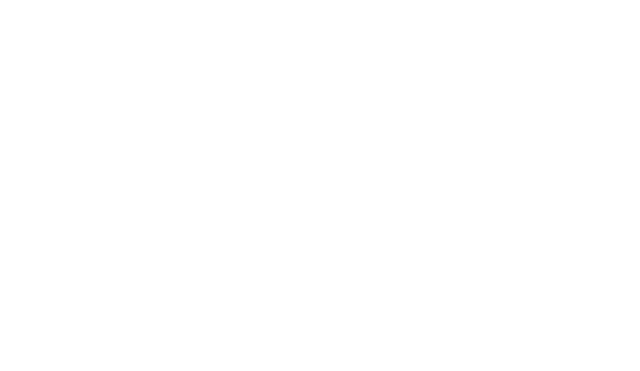
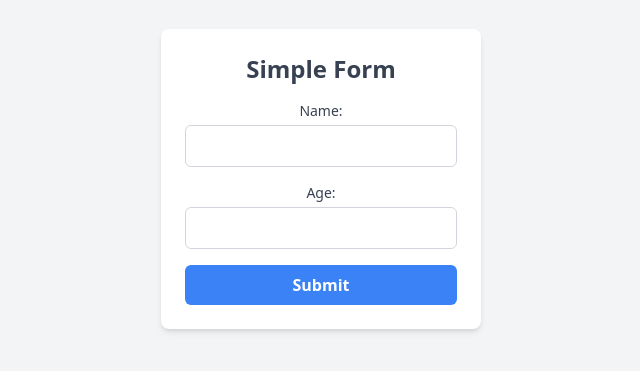
Before and after one commit to im-divxnshh/HostelMgmt, a React (Create React App) app: page /hello in a window 1280 px wide. Before the commit this address had no page. Shown: the part 221-592 px from the top of the page, without its empty margins (319-959 px from the left). Built offline with nearby package versions, Linux system fonts and the light colour scheme.

Commit message:
completed

```diff
--- a/src/App.js
+++ b/src/App.js
@@ -5,6 +5,8 @@ import UserPage from "./pages/user/userPage";
 import TestFile from './components/userComps/test';
 import AdminDashboard from './pages/admin/adminPage';
 import AddStudent from './components/adminComps/addStudent';
+
+import Test from './test';
 function App() {
   return (
     <Router> {/* Wrap your app in BrowserRouter */}
@@ -17,6 +19,9 @@ function App() {
           <Route path= "/admin-dashboard" element={<AdminDashboard/>} />
           <Route path= "/add-student" element={<AddStudent/>} />
 
+          <Route path= "/hello" element={<Test/>} />
+
+
 
         </Routes>
       </div>
--- a/src/pages/user/Hostel Rules.jsx
+++ b/src/pages/user/Hostel Rules.jsx
@@ -1,34 +1,65 @@
-import React, { useState } from 'react';
+import React, { useState } from "react";
+import { firestore } from "../../utils/firebaseConfig"; // Adjust path as needed
+import { collection, addDoc, getDocs, deleteDoc, doc } from "firebase/firestore";
 
 const HostelRules = () => {
-  // State to manage the list of rules
-  const [rules, setRules] = useState([
-    "Lights out by 10:30 PM.",
-    "Visitors are allowed only during designated visiting hours.",
-    "Maintain cleanliness in the rooms and common areas.",
-    "Strictly no smoking or alcohol consumption on hostel premises.",
-    "Always carry your hostel ID card.",
-  ]);
+  const [rules, setRules] = useState([]);
+  const [newRule, setNewRule] = useState("");
+  const [loading, setLoading] = useState(false);
 
-  const [newRule, setNewRule] = useState('');
+  // Fetch existing rules from Firestore
+  const fetchRules = async () => {
+    try {
+      setLoading(true);
+      const rulesCollection = collection(firestore, "hostelRules");
+      const querySnapshot = await getDocs(rulesCollection);
+      const fetchedRules = querySnapshot.docs.map((doc) => ({
+        id: doc.id,
+        rule: doc.data().rule,
+      }));
+      setRules(fetchedRules);
+    } catch (error) {
+      console.error("Error fetching rules:", error);
+    } finally {
+      setLoading(false);
+    }
+  };
 
-  // Function to handle adding a new rule
-  const addRule = () => {
-    if (newRule.trim() === '') {
-      alert('Rule cannot be empty!');
+  // Add a new rule to Firestore
+  const addRule = async () => {
+    if (newRule.trim() === "") {
+      alert("Rule cannot be empty!");
       return;
     }
-    setRules([...rules, newRule]);
-    setNewRule('');
+    try {
+      const rulesCollection = collection(firestore, "hostelRules");
+      const docRef = await addDoc(rulesCollection, { rule: newRule });
+      setRules([...rules, { id: docRef.id, rule: newRule }]); // Update local state
+      setNewRule("");
+      alert("Rule added successfully!");
+    } catch (error) {
+      console.error("Error adding rule:", error);
+    }
   };
 
-  // Function to handle deleting a rule
-  const deleteRule = (index) => {
-    if (window.confirm('Are you sure you want to delete this rule?')) {
-      const updatedRules = rules.filter((_, i) => i !== index);
-      setRules(updatedRules);
+  // Delete a rule from Firestore
+  const deleteRule = async (id) => {
+    if (window.confirm("Are you sure you want to delete this rule?")) {
+      try {
+        const docRef = doc(firestore, "hostelRules", id);
+        await deleteDoc(docRef);
+        setRules(rules.filter((rule) => rule.id !== id)); // Update local state
+        alert("Rule deleted successfully!");
+      } catch (error) {
+        console.error("Error deleting rule:", error);
+      }
     }
   };
+
+  // Load rules when the component mounts
+  React.useEffect(() => {
+    fetchRules();
+  }, []);
 
   return (
     <div className="p-8 max-w-3xl mx-auto bg-gray-100 rounded-lg shadow-lg">
@@ -37,15 +68,17 @@ const HostelRules = () => {
       {/* Display Rules */}
       <div className="mb-6">
         <h2 className="text-2xl font-semibold text-gray-700 mb-4">Current Rules</h2>
-        {rules.length === 0 ? (
+        {loading ? (
+          <p className="text-gray-500">Loading rules...</p>
+        ) : rules.length === 0 ? (
           <p className="text-gray-500">No rules found. Add some!</p>
         ) : (
           <ul className="list-disc pl-6">
-            {rules.map((rule, index) => (
-              <li key={index} className="mb-2 flex justify-between items-center">
-                <span className="text-gray-700">{rule}</span>
+            {rules.map((rule) => (
+              <li key={rule.id} className="mb-2 flex justify-between items-center">
+                <span className="text-gray-700">{rule.rule}</span>
                 <button
-                  onClick={() => deleteRule(index)}
+                  onClick={() => deleteRule(rule.id)}
                   className="text-red-500 hover:text-red-700 transition"
                 >
                   Delete
--- /dev/null
+++ b/src/test.jsx
@@ -0,0 +1,96 @@
+import React, { useState } from "react";
+import { firestore } from "./utils/firebaseConfig";
+import { collection, addDoc } from "firebase/firestore"; // Firestore methods
+
+const Test = () => {
+  const [formData, setFormData] = useState({
+    name: "",
+    age: "",
+  });
+
+  const [loading, setLoading] = useState(false);
+
+  const handleChange = (e) => {
+    const { name, value } = e.target;
+    setFormData({
+      ...formData,
+      [name]: value,
+    });
+  };
+
+  const handleSubmit = async (e) => {
+    e.preventDefault();
+
+    try {
+      setLoading(true);
+      // Reference to Firestore collection
+      const usersCollection = collection(firestore, "users"); // 'users' collection
+      await addDoc(usersCollection, formData); // Add a new document with auto-generated ID
+      alert("Data submitted successfully!");
+      setFormData({ name: "", age: "" }); // Reset form after submission
+    } catch (error) {
+      console.error("Error submitting data:", error);
+      alert("Failed to submit data. Please try again.");
+    } finally {
+      setLoading(false);
+    }
+  };
+
+  return (
+    <div className="flex justify-center items-center min-h-screen bg-gray-100">
+      <form
+        onSubmit={handleSubmit}
+        className="bg-white p-6 rounded-lg shadow-md w-80 space-y-4"
+      >
+        <h1 className="text-2xl font-semibold text-gray-700 text-center">
+          Simple Form
+        </h1>
+        <div>
+          <label
+            htmlFor="name"
+            className="block text-sm font-medium text-gray-700 mb-1"
+          >
+            Name:
+          </label>
+          <input
+            type="text"
+            id="name"
+            name="name"
+            value={formData.name}
+            onChange={handleChange}
+            className="w-full border border-gray-300 rounded-md p-2 focus:outline-none focus:ring-2 focus:ring-blue-500"
+            required
+          />
+        </div>
+        <div>
+          <label
+            htmlFor="age"
+            className="block text-sm font-medium text-gray-700 mb-1"
+          >
+            Age:
+          </label>
+          <input
+            type="number"
+            id="age"
+            name="age"
+            value={formData.age}
+            onChange={handleChange}
+            className="w-full border border-gray-300 rounded-md p-2 focus:outline-none focus:ring-2 focus:ring-blue-500"
+            required
+          />
+        </div>
+        <button
+          type="submit"
+          disabled={loading}
+          className={`w-full text-white font-semibold py-2 rounded-md transition ${
+            loading ? "bg-gray-400 cursor-not-allowed" : "bg-blue-500 hover:bg-blue-600"
+          }`}
+        >
+          {loading ? "Submitting..." : "Submit"}
+        </button>
+      </form>
+    </div>
+  );
+};
+
+export default Test;
```
